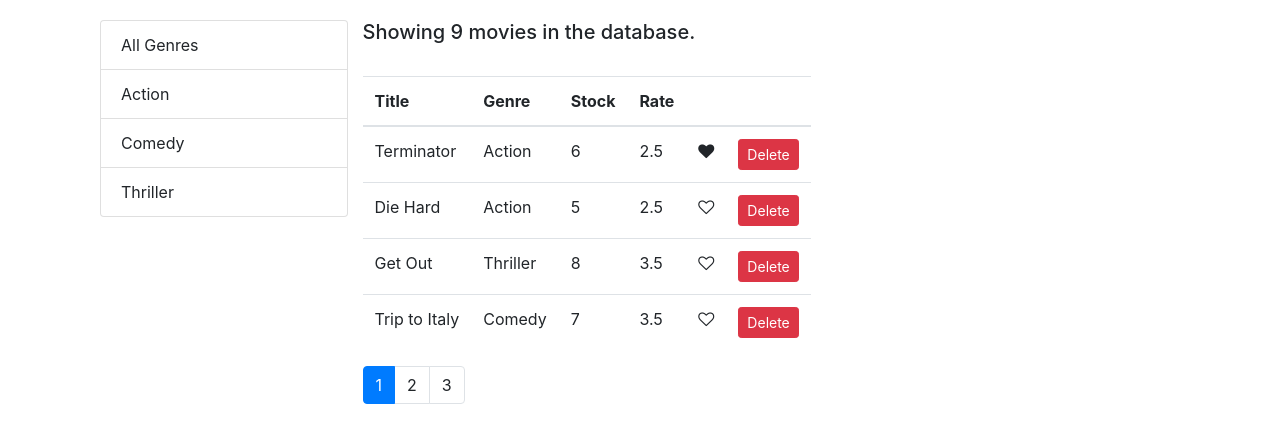
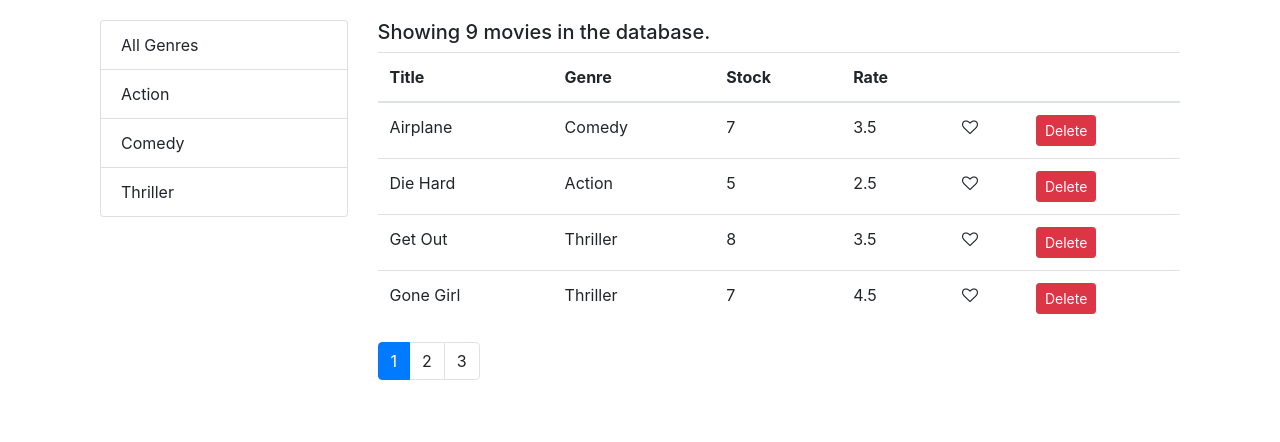
Before and after one commit to TomaraPetty/vidly, a React (Create React App) app: page / in a window 1280 px wide. Shown: the top 442 px of the page. Built offline with nearby package versions, Linux system fonts and the light colour scheme.

Commit message:
adding sorting functionality to moviesTable

```diff
--- a/src/components/movies.jsx
+++ b/src/components/movies.jsx
@@ -1,11 +1,12 @@
 import React, { Component } from 'react';
 import { getMovies } from './services/fakeMovieService';
-import Like from './common/like';
 import Pagination from './common/pagination';
 import { paginate } from '../utils/paginate';
 // import Genres from './common/genres';
 import ListGroup from './common/listGroup';
 import { getGenres } from './services/fakeGenreService';
+import MoviesTable from './moviesTable';
+import _ from 'lodash';
 
 class Movies extends Component {
   state = {
@@ -13,10 +14,11 @@ class Movies extends Component {
     genres: [],
     pageSize: 4,
     currentPage: 1,
+    sortColumn: { path: 'title', order: 'asc' },
   };
 
   componentDidMount() {
-    const genres = [{ name: 'All Genres'}, ...getGenres()];
+    const genres = [{ _id: '', name: 'All Genres' }, ...getGenres()];
     this.setState({ movies: getMovies(), genres });
   }
 
@@ -41,6 +43,10 @@ class Movies extends Component {
     this.setState({ selectedGenre: genre, currentPage: 1 });
   };
 
+  handleSort = sortColumn => {
+    this.setState({ sortColumn });
+  };
+
   render() {
     const { length: count } = this.state.movies;
     const {
@@ -48,6 +54,7 @@ class Movies extends Component {
       currentPage,
       movies: allMovies,
       selectedGenre,
+      sortColumn,
     } = this.state;
 
     if (count === 0) return <h5>There are no movies in the database.</h5>;
@@ -56,7 +63,9 @@ class Movies extends Component {
       selectedGenre && selectedGenre._id
         ? allMovies.filter(m => m.genre._id === selectedGenre._id)
         : allMovies;
-    const movies = paginate(filtered, currentPage, pageSize);
+
+    const sorted = _.orderBy(filtered, [sortColumn.path], [sortColumn.order]);
+    const movies = paginate(sorted, currentPage, pageSize);
 
     return (
       <div className='container'>
@@ -68,45 +77,15 @@ class Movies extends Component {
               selectedItem={this.state.selectedGenre}
             />
           </div>
-          <div className='.col'>
+          <div className='col'>
             <h5>Showing {filtered.length} movies in the database.</h5>
-            <br />
-            <table className='table'>
-              <thead>
-                <tr>
-                  <th>Title</th>
-                  <th>Genre</th>
-                  <th>Stock</th>
-                  <th>Rate</th>
-                  <th></th>
-                  <th></th>
-                </tr>
-              </thead>
-              <tbody>
-                {movies.map(movie => (
-                  <tr key={movie._id}>
-                    <td>{movie.title}</td>
-                    <td>{movie.genre.name}</td>
-                    <td>{movie.numberInStock}</td>
-                    <td>{movie.dailyRentalRate}</td>
-                    <td>
-                      <Like
-                        onClick={() => this.handleLike(movie)}
-                        liked={movie.liked}
-                      />
-                    </td>
-                    <td>
-                      <button
-                        className='btn btn-danger btn-sm'
-                        onClick={() => this.handleDelete(movie)}
-                      >
-                        Delete
-                      </button>
-                    </td>
-                  </tr>
-                ))}
-              </tbody>
-            </table>
+            <MoviesTable
+              onSort={this.handleSort}
+              movies={movies}
+              sortColumn={sortColumn}
+              onLike={this.handleLike}
+              onDelete={this.handleDelete}
+            />
             <Pagination
               itemsCount={filtered.length}
               pageSize={pageSize}
--- /dev/null
+++ b/src/components/moviesTable.jsx
@@ -0,0 +1,56 @@
+import React, { Component } from 'react';
+import Like from './common/like';
+
+class MoviesTable extends React.Component {
+  raiseSort = path => {
+    const sortColumn = { ...this.props.sortColumn };
+    if (sortColumn.path === path)
+      sortColumn.order = sortColumn.order === 'asc' ? 'desc' : 'asc';
+    else {
+      sortColumn.path = path;
+      sortColumn.order = 'asc';
+    }
+    this.props.onSort(sortColumn);
+  };
+  render() {
+    const { movies, onDelete, onLike } = this.props;
+
+    return (
+      <table className='table'>
+        <thead>
+          <tr>
+            <th onClick={() => this.raiseSort('title')}>Title</th>
+            <th onClick={() => this.raiseSort('genre.name')}>Genre</th>
+            <th onClick={() => this.raiseSort('numberInStock')}>Stock</th>
+            <th onClick={() => this.raiseSort('dailyRentalRate')}>Rate</th>
+            <th></th>
+            <th></th>
+          </tr>
+        </thead>
+        <tbody>
+          {movies.map(movie => (
+            <tr key={movie._id}>
+              <td>{movie.title}</td>
+              <td>{movie.genre.name}</td>
+              <td>{movie.numberInStock}</td>
+              <td>{movie.dailyRentalRate}</td>
+              <td>
+                <Like onClick={() => onLike(movie)} liked={movie.liked} />
+              </td>
+              <td>
+                <button
+                  className='btn btn-danger btn-sm'
+                  onClick={() => onDelete(movie)}
+                >
+                  Delete
+                </button>
+              </td>
+            </tr>
+          ))}
+        </tbody>
+      </table>
+    );
+  }
+}
+
+export default MoviesTable;
```
